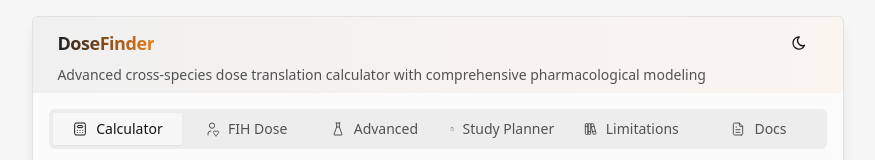
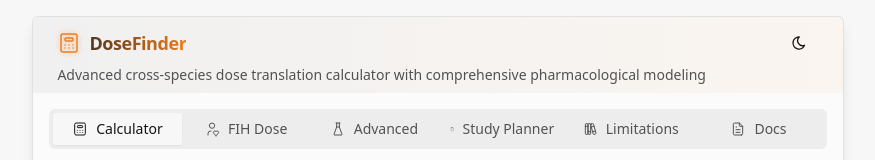
Before and after one commit to biostochastics/DoseFinder, a Next.js app: page / in a window 1280 px wide. Shown: the top 160 px of the page, without its empty margins (202-1077 px from the left). Built offline with nearby package versions, Linux system fonts and the light colour scheme.

Commit message:
feat: Add glowing calculator icon to DoseFinder logo
- Animated pulsing glow effect using accent color
- Enhanced glow and scale/rotate on hover
- Respects reduced-motion preferences

```diff
--- a/src/app/globals.css
+++ b/src/app/globals.css
@@ -669,3 +669,41 @@ input[type="number"]::-webkit-outer-spin-button {
     backdrop-filter: none;
   }
 }
+
+/* Logo icon with dynamic glow */
+.logo-icon-wrapper {
+  @apply relative inline-flex items-center justify-center;
+}
+
+.logo-icon {
+  @apply transition-all duration-300;
+  filter: drop-shadow(0 0 3px hsl(var(--accent) / 0.4));
+  animation: logo-pulse 3s ease-in-out infinite;
+}
+
+.logo-icon-wrapper:hover .logo-icon {
+  filter: drop-shadow(0 0 8px hsl(var(--accent) / 0.8))
+    drop-shadow(0 0 16px hsl(var(--accent) / 0.5));
+  transform: scale(1.1) rotate(-5deg);
+}
+
+@keyframes logo-pulse {
+  0%,
+  100% {
+    filter: drop-shadow(0 0 3px hsl(var(--accent) / 0.4));
+  }
+  50% {
+    filter: drop-shadow(0 0 6px hsl(var(--accent) / 0.6))
+      drop-shadow(0 0 10px hsl(var(--accent) / 0.3));
+  }
+}
+
+/* Respect reduced motion for logo animation */
+@media (prefers-reduced-motion: reduce) {
+  .logo-icon {
+    animation: none;
+  }
+  .logo-icon-wrapper:hover .logo-icon {
+    transform: none;
+  }
+}
--- a/src/app/page.tsx
+++ b/src/app/page.tsx
@@ -212,7 +212,14 @@ export default function Home() {
             <CardHeader className="space-y-1 py-2 bg-gradient-to-r from-primary/5 to-accent/5 rounded-t-lg">
               <div className="flex items-center justify-between">
                 <CardTitle asChild>
-                  <h1 className="text-2xl font-bold bg-gradient-to-r from-primary to-accent bg-clip-text text-transparent">
+                  <h1 className="text-2xl font-bold bg-gradient-to-r from-primary to-accent bg-clip-text text-transparent flex items-center gap-2 group">
+                    <span className="logo-icon-wrapper">
+                      <IconCalculator
+                        className="h-6 w-6 text-accent logo-icon"
+                        stroke={1.5}
+                        aria-hidden="true"
+                      />
+                    </span>
                     DoseFinder
                   </h1>
                 </CardTitle>
```
